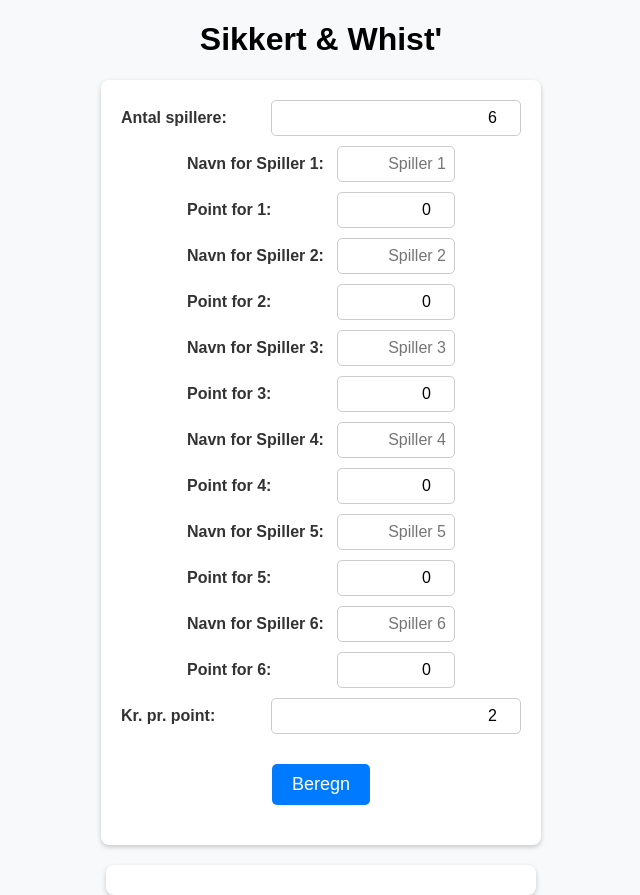
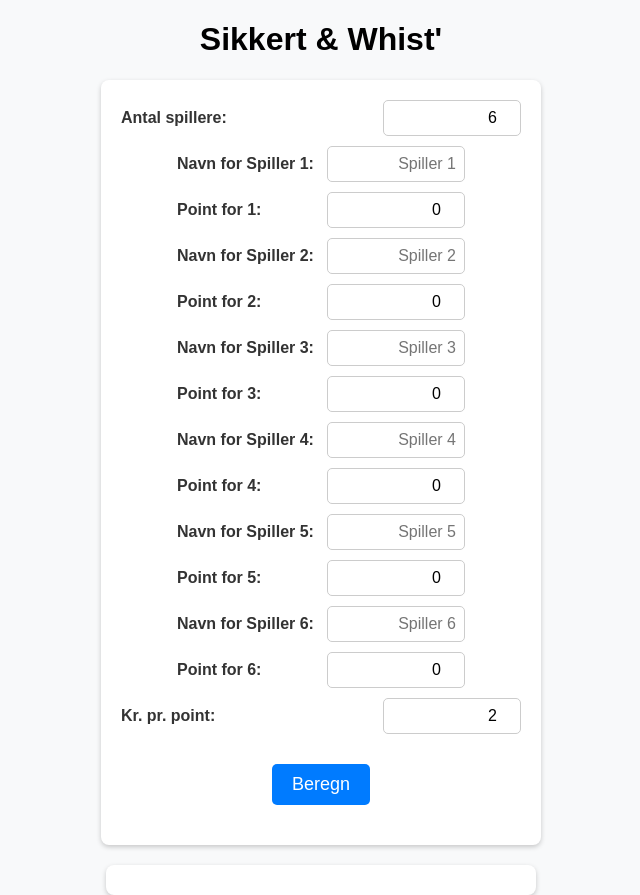
Before and after one commit to oerwood/whist, a Flask app: page / in a window 1280 px wide. Shown: the whole page, without its empty margins (319-959 px from the left). Run offline with Flask 3, Linux system fonts and the light colour scheme.

Commit message:
Update style.css

```diff
--- a/static/style.css
+++ b/static/style.css
@@ -22,7 +22,7 @@ body {
     box-shadow: 0px 2px 5px rgba(0, 0, 0, 0.2);
 }
 
-/* Label + input layout */
+/* Flexbox layout for labels og input */
 .input-row {
     display: flex;
     justify-content: space-between;
@@ -31,23 +31,23 @@ body {
     margin-bottom: 10px;
 }
 
-/* Labels */
+/* Labels justeres til venstre */
 label {
-    width: 150px; /* Fast bredde for labels, så alt er venstrejusteret */
+    width: 150px; /* Fast bredde for labels, så de er venstrejusterede */
     text-align: left;
     font-weight: bold;
     color: #333;
 }
 
-/* Inputfelter */
+/* Inputfelter justeres til højre */
 input {
-    flex: 1; /* Inputfelter fylder resten af linjen */
+    flex-grow: 1; /* Inputfelter fylder resten af linjen */
+    max-width: 120px; /* Sikrer, at inputfelterne er på linje */
     padding: 8px;
     border: 1px solid #ccc;
     border-radius: 5px;
     font-size: 16px;
     text-align: right;
-    width: 100px;
 }
 
 /* Knapper */
```
